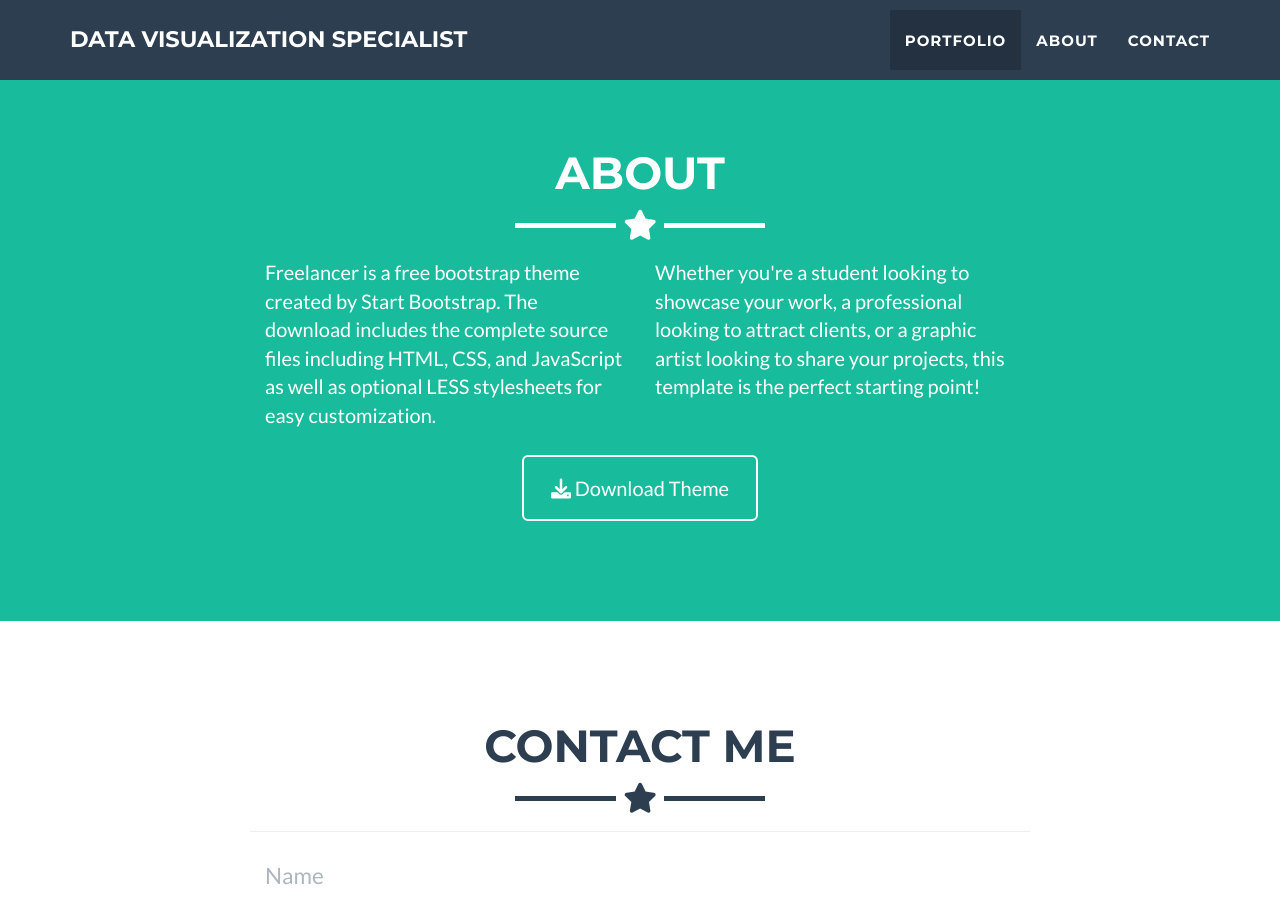
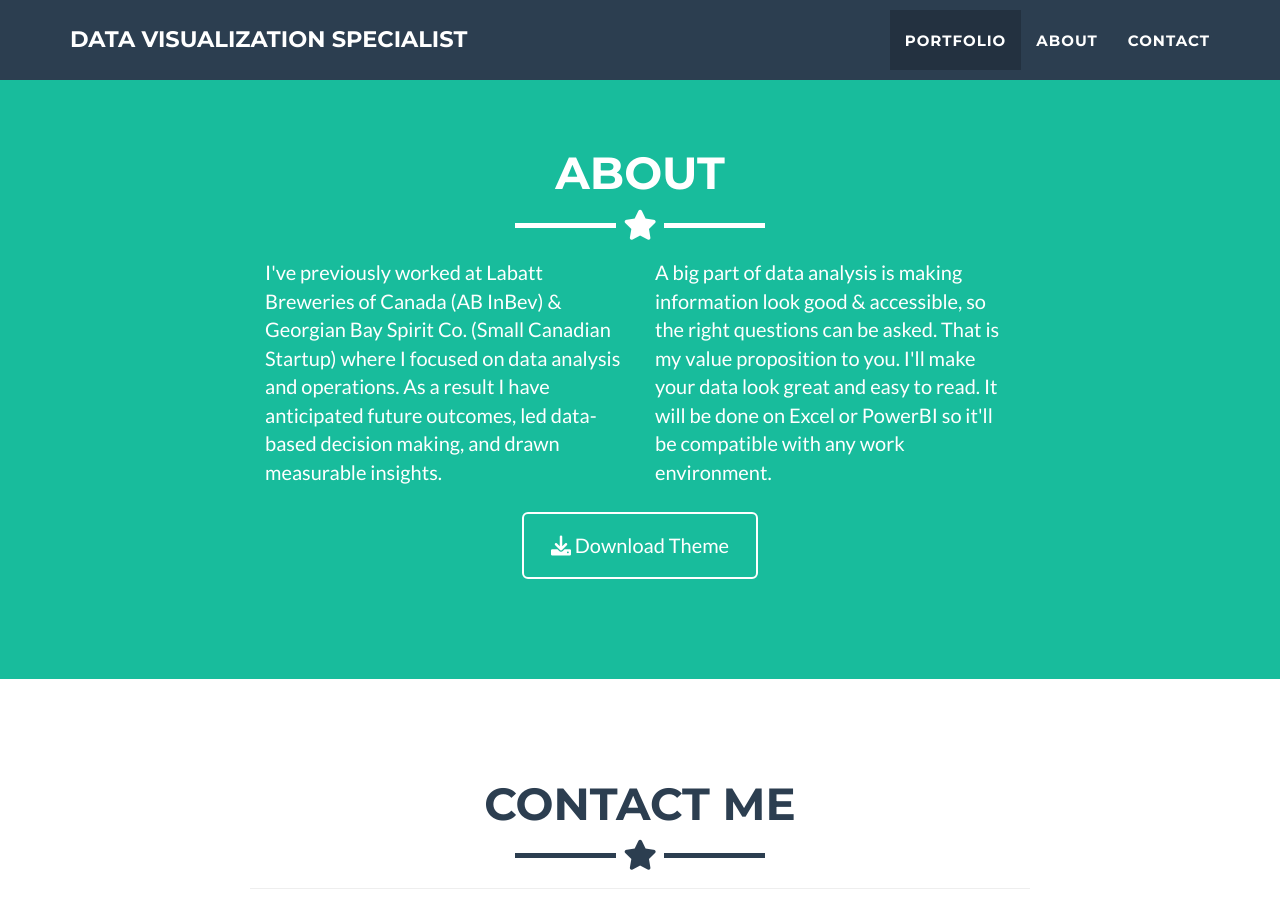
Before and after one commit to henrydatavisuals/henrydatavisuals.github.io, a Jekyll site: the page built from _posts/2014-07-18-project-1.markdown, in a window 1280 px wide and 900 px high, scrolled down 1725 px. Built offline with Jekyll 4.4.1, drawn with Linux system fonts in a browser that asks for light colours.

Commit message:
Updated about

```diff
--- a/_includes/about.html
+++ b/_includes/about.html
@@ -9,13 +9,18 @@
     </div>
     <div class="row">
       <div class="col-lg-4 col-lg-offset-2">
-        <p>Freelancer is a free bootstrap theme created by Start Bootstrap. The download includes the complete
-          source files including HTML, CSS, and JavaScript as well as optional LESS stylesheets for easy
-          customization.</p>
+        <p>
+          I've previously worked at Labatt Breweries of Canada (AB InBev) & Georgian Bay Spirit Co. (Small Canadian Startup) where
+          I focused on data analysis and operations. As a result I have anticipated future outcomes, led data-based decision making,
+          and drawn measurable insights.
+        </p>
       </div>
       <div class="col-lg-4">
-        <p>Whether you're a student looking to showcase your work, a professional looking to attract clients, or
-          a graphic artist looking to share your projects, this template is the perfect starting point! </p>
+        <p>
+          A big part of data analysis is making information look good & accessible, so the right questions can be asked.
+          That is my value proposition to you.
+          I'll make your data look great and easy to read. It will be done on Excel or PowerBI so it'll be compatible with any work environment.
+        </p>
       </div>
       <div class="col-lg-8 col-lg-offset-2 text-center">
         <a href="https://github.com/jeromelachaud/freelancer-theme" class="btn btn-lg btn-outline">
```
